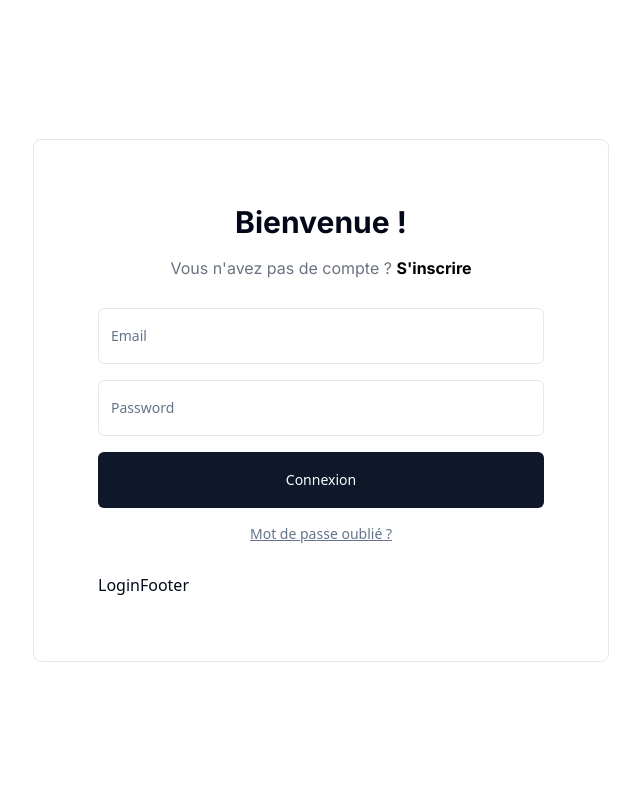
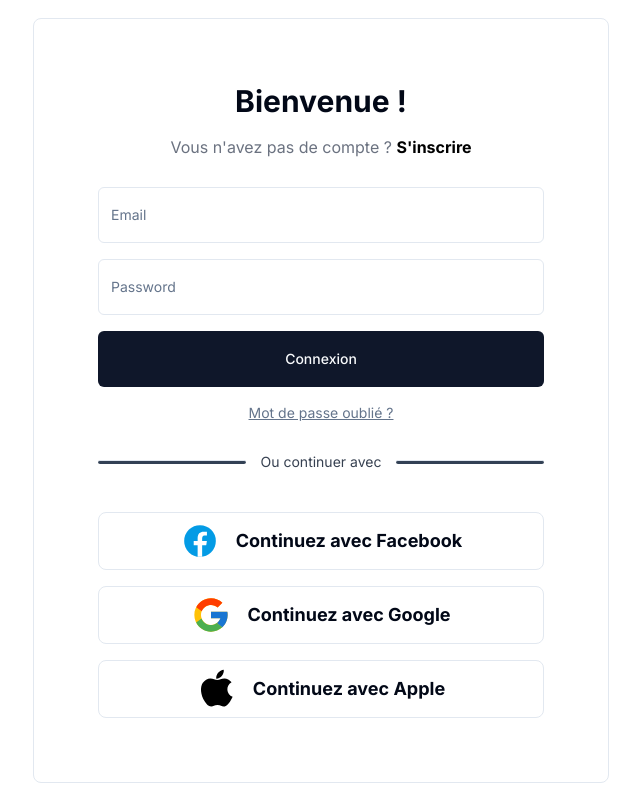
Before and after one commit to Umbrella-team-SquidTech/Ozon-Website, a React (Vite) app: page /login in a window 1280 px wide. Shown: the whole page, without its empty margins (319-959 px from the left). Built offline with nearby package versions, Linux system fonts and the light colour scheme.

Commit message:
refactor: add login header

```diff
--- a/src/components/Login/LoginFooter.tsx
+++ b/src/components/Login/LoginFooter.tsx
@@ -1,3 +1,76 @@
 export default function LoginFooter() {
-  return <div>LoginFooter</div>;
+  return (
+    <div className=" flex flex-col items-center gap-10">
+      <div className="flex justify-between items-center w-full">
+        <hr className="w-full h-1 rounded-md bg-slate-700" />
+        <p className="w-[26rem] px-2 text-sm text-gray-700 text-center">
+          Ou continuer avec
+        </p>
+        <hr className=" w-full h-1 rounded-md bg-slate-700" />
+      </div>
+      <div className="w-full flex flex-col gap-4">
+        <div className="flex justify-center gap-4 items-center border w-full py-2 rounded-lg">
+          <svg
+            xmlns="http://www.w3.org/2000/svg"
+            x="0px"
+            y="0px"
+            width="40"
+            height="40"
+            viewBox="0 0 48 48"
+          >
+            <path
+              fill="#039be5"
+              d="M24 5A19 19 0 1 0 24 43A19 19 0 1 0 24 5Z"
+            ></path>
+            <path
+              fill="#fff"
+              d="M26.572,29.036h4.917l0.772-4.995h-5.69v-2.73c0-2.075,0.678-3.915,2.619-3.915h3.119v-4.359c-0.548-0.074-1.707-0.236-3.897-0.236c-4.573,0-7.254,2.415-7.254,7.917v3.323h-4.701v4.995h4.701v13.729C22.089,42.905,23.032,43,24,43c0.875,0,1.729-0.08,2.572-0.194V29.036z"
+            ></path>
+          </svg>
+          <p className="font-bold text-lg">Continuez avec Facebook</p>
+        </div>
+        <div className="flex justify-center gap-4 items-center border w-full py-2 rounded-lg">
+          <svg
+            xmlns="http://www.w3.org/2000/svg"
+            x="0px"
+            y="0px"
+            width="40"
+            height="40"
+            viewBox="0 0 48 48"
+          >
+            <path
+              fill="#FFC107"
+              d="M43.611,20.083H42V20H24v8h11.303c-1.649,4.657-6.08,8-11.303,8c-6.627,0-12-5.373-12-12c0-6.627,5.373-12,12-12c3.059,0,5.842,1.154,7.961,3.039l5.657-5.657C34.046,6.053,29.268,4,24,4C12.955,4,4,12.955,4,24c0,11.045,8.955,20,20,20c11.045,0,20-8.955,20-20C44,22.659,43.862,21.35,43.611,20.083z"
+            ></path>
+            <path
+              fill="#FF3D00"
+              d="M6.306,14.691l6.571,4.819C14.655,15.108,18.961,12,24,12c3.059,0,5.842,1.154,7.961,3.039l5.657-5.657C34.046,6.053,29.268,4,24,4C16.318,4,9.656,8.337,6.306,14.691z"
+            ></path>
+            <path
+              fill="#4CAF50"
+              d="M24,44c5.166,0,9.86-1.977,13.409-5.192l-6.19-5.238C29.211,35.091,26.715,36,24,36c-5.202,0-9.619-3.317-11.283-7.946l-6.522,5.025C9.505,39.556,16.227,44,24,44z"
+            ></path>
+            <path
+              fill="#1976D2"
+              d="M43.611,20.083H42V20H24v8h11.303c-0.792,2.237-2.231,4.166-4.087,5.571c0.001-0.001,0.002-0.001,0.003-0.002l6.19,5.238C36.971,39.205,44,34,44,24C44,22.659,43.862,21.35,43.611,20.083z"
+            ></path>
+          </svg>
+          <p className="font-bold text-lg">Continuez avec Google</p>
+        </div>
+        <div className="flex justify-center gap-4 items-center border w-full py-2 rounded-lg">
+          <svg
+            xmlns="http://www.w3.org/2000/svg"
+            x="0px"
+            y="0px"
+            width="40"
+            height="40"
+            viewBox="0 0 50 50"
+          >
+            <path d="M 44.527344 34.75 C 43.449219 37.144531 42.929688 38.214844 41.542969 40.328125 C 39.601563 43.28125 36.863281 46.96875 33.480469 46.992188 C 30.46875 47.019531 29.691406 45.027344 25.601563 45.0625 C 21.515625 45.082031 20.664063 47.03125 17.648438 47 C 14.261719 46.96875 11.671875 43.648438 9.730469 40.699219 C 4.300781 32.429688 3.726563 22.734375 7.082031 17.578125 C 9.457031 13.921875 13.210938 11.773438 16.738281 11.773438 C 20.332031 11.773438 22.589844 13.746094 25.558594 13.746094 C 28.441406 13.746094 30.195313 11.769531 34.351563 11.769531 C 37.492188 11.769531 40.8125 13.480469 43.1875 16.433594 C 35.421875 20.691406 36.683594 31.78125 44.527344 34.75 Z M 31.195313 8.46875 C 32.707031 6.527344 33.855469 3.789063 33.4375 1 C 30.972656 1.167969 28.089844 2.742188 26.40625 4.78125 C 24.878906 6.640625 23.613281 9.398438 24.105469 12.066406 C 26.796875 12.152344 29.582031 10.546875 31.195313 8.46875 Z"></path>
+          </svg>
+          <p className="font-bold text-lg">Continuez avec Apple</p>
+        </div>
+      </div>
+    </div>
+  );
 }
--- a/src/components/Login/LoginForm.tsx
+++ b/src/components/Login/LoginForm.tsx
@@ -31,7 +31,7 @@ export default function LoginForm() {
     <Form {...form}>
       <form onSubmit={form.handleSubmit(onSubmit)} className="space-y-8">
         <div>
-          <div className="mx-auto max-w-md space-y-6">
+          <div className=" space-y-6">
             <div className="space-y-4">
               <div className="space-y-2">
                 <FormField
--- a/src/components/Login/LoginHeader.tsx
+++ b/src/components/Login/LoginHeader.tsx
@@ -1,7 +1,7 @@
 export default function LoginHeader() {
   return (
-    <div className="flex flex-col justify-center items-center font-inter gap-4">
-      <h1 className=" font-bold font-inter text-3xl">Bienvenue !</h1>
+    <div className="flex flex-col justify-center items-center gap-4">
+      <h1 className=" font-bold text-3xl">Bienvenue !</h1>
       <p className=" text-gray-500">
         Vous n'avez pas de compte ?{" "}
         <span className="font-bold text-black">S'inscrire</span>
--- a/src/pages/LoginPage.tsx
+++ b/src/pages/LoginPage.tsx
@@ -3,8 +3,8 @@ import LoginFooter from "@/components/Login/LoginFooter";
 import LoginHeader from "@/components/Login/LoginHeader";
 export default function LoginPage() {
   return (
-    <div className="h-screen flex justify-center items-center">
-      <div className="h-auto border flex flex-col justify-between rounded-lg w-[45%] p-16 gap-7">
+    <div className="h-screen flex justify-center items-center font-inter">
+      <div className="h-auto border flex flex-col justify-between rounded-lg p-16 gap-7 w-[45%]">
         <LoginHeader />
         <LoginForm />
         <LoginFooter />
```
